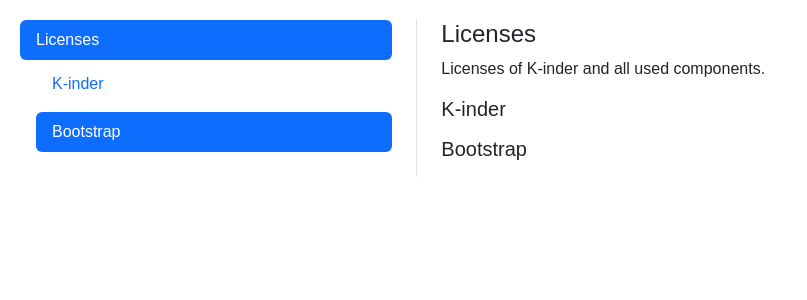
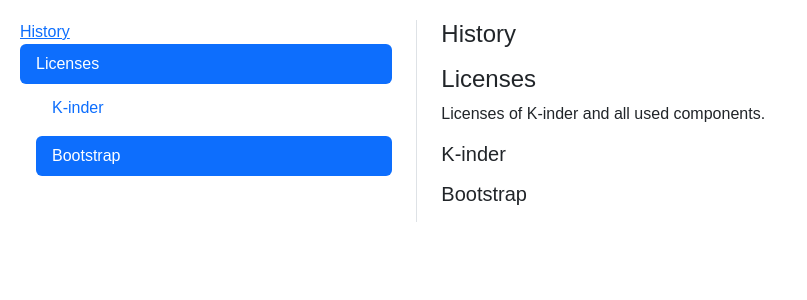
Before and after one commit to FX7/kinder, a Flask app: template web/templates/about.html in a window 1280 px wide. Shown: the top 300 px of the page, without its empty margins (0-807 px from the left). Run offline with Flask 3, Linux system fonts and the light colour scheme; the template is opened without the code that fills it, so the values that code supplies are empty; parts of the project's set-up code (start-up, migrations or seed data) failed here and were passed over; some libraries are stand-ins or nearby versions.

Commit message:
https://github.com/FX7/kinder/issues/31

```diff
--- a/web/routes/main.py
+++ b/web/routes/main.py
@@ -19,7 +19,10 @@ def about():
     with open('web/static/bootstrap/LICENSE', 'r', encoding='utf-8') as bootstrapFile:
         bootstrap = _licenseFormat(bootstrapFile .read())
 
-    return render_template('about.html', license=license, bootstrap=bootstrap)
+    with open('HISTORY.md', 'r', encoding='utf-8') as historyFile:
+        history = _licenseFormat(historyFile .read())
+
+    return render_template('about.html', license=license, bootstrap=bootstrap, history=history)
 
 @bp.route('/settings')
 def settings():
--- a/web/templates/about.html
+++ b/web/templates/about.html
@@ -6,10 +6,11 @@
   <div class="col-4">
     <nav id="about-content" class="h-100 flex-column align-items-stretch pe-4 border-end">
       <nav class="nav nav-pills flex-column">
-        <a class="nav-link" href="#item-1">Licenses</a>
+        <a class="nab-link" href="#history">History</a>
+        <a class="nav-link" href="#licenses">Licenses</a>
         <nav class="nav nav-pills flex-column">
-          <a class="nav-link ms-3 my-1" href="#item-1-1">K-inder</a>
-          <a class="nav-link ms-3 my-1" href="#item-1-2">Bootstrap</a>
+          <a class="nav-link ms-3 my-1" href="#kinder">K-inder</a>
+          <a class="nav-link ms-3 my-1" href="#bootstrap">Bootstrap</a>
         </nav>
         <!--
         <a class="nav-link" href="#item-2">Item 2</a>
@@ -25,15 +26,19 @@
 
   <div class="col-8">
     <div data-bs-spy="scroll" data-bs-target="#about-content" data-bs-smooth-scroll="true" tabindex="0">
-      <div id="item-1">
+      <div id="history">
+        <h4>History</h5>
+        <p>{{ history | safe }}</p>
+      </div>
+      <div id="licenses">
         <h4>Licenses</h4>
         <p>Licenses of K-inder and all used components.</p>
       </div>
-      <div id="item-1-1">
+      <div id="kinder">
         <h5>K-inder</h5>
         <p>{{ license | safe }}</p>
       </div>
-      <div id="item-1-2">
+      <div id="bootstrap">
         <h5>Bootstrap</h5>
         <p>{{ bootstrap | safe }}</p>
       </div>
```
Also changed, not shown: .github/workflows/docker-build.yml, 1 other file.
